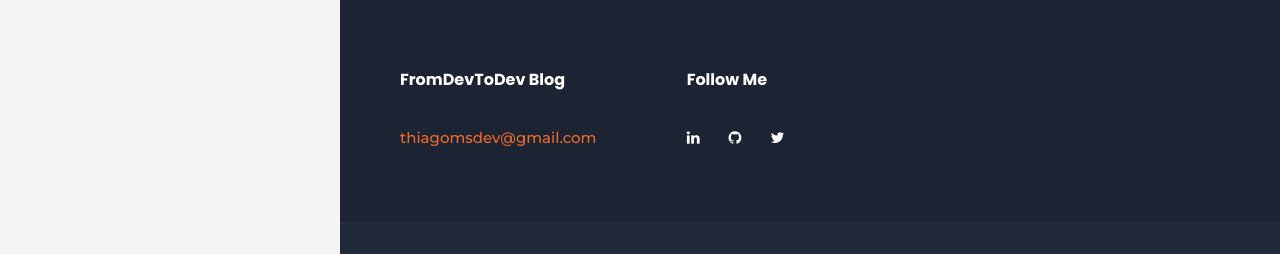
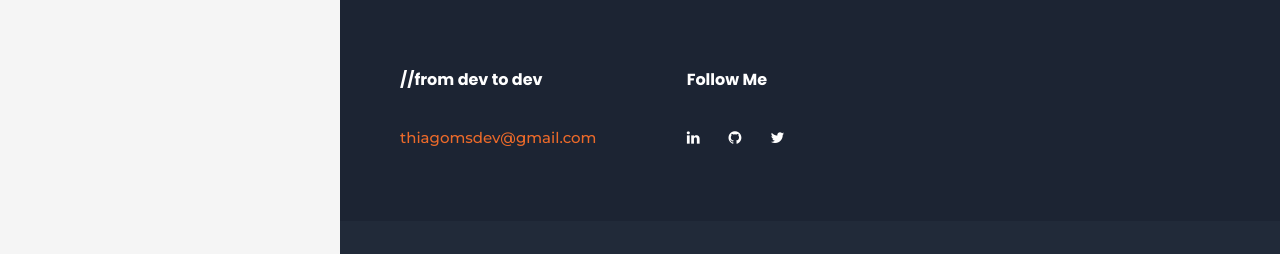
Before and after one commit to thiagofis/fromdevtodev, a Jekyll site: the page built from index.md, in a window 1280 px wide. Shown: the top 254 px of the page. Built offline with Jekyll 4.4.1, drawn with Linux system fonts in a browser that asks for light colours.

Commit message:
update the default layout template - logo

```diff
--- a/_layouts/default.html
+++ b/_layouts/default.html
@@ -57,7 +57,7 @@
         <div class="akea-mobile-header akea-header-background akea-style-slide akea-sticky-mobile-navigation " id="akea-mobile-header">
         <div class="akea-mobile-header-container akea-container clearfix">
             <div class="akea-logo  akea-item-pdlr">
-                <div class="akea-logo-inner">
+                <div class="akea-logo-inner side-logo-mobile-inner">
                     <a class="side-logo-mobile" href="/">
                         <img alt="//from dev to dev logo" src="{{ '/assets/img/logo_script.png' | relative_url }}" title="logo-hp3" />
                         <span>//from dev to dev</span>
@@ -118,7 +118,7 @@
                             <div class="akea-footer-container akea-container clearfix">
                                 <div class="akea-footer-column akea-item-pdlr akea-column-20">
                                     <div id="text-2" class="widget widget_text akea-widget">
-                                        <h3 class="akea-widget-title"><span class="akea-widget-head-text">FromDevToDev Blog</span><span class="akea-widget-head-divider"></span></h3><span class="clear"></span>
+                                        <h3 class="akea-widget-title"><span class="akea-widget-head-text">//from dev to dev</span><span class="akea-widget-head-divider"></span></h3><span class="clear"></span>
                                         <div class="textwidget">
                                                 <p style="color: #ec6a2a;">
                                                     <span class="__cf_email__" data-cfemail="1172707d7d51707a7470737d7e763f727e">thiagomsdev@gmail.com</span>
--- a/assets/css/main.css
+++ b/assets/css/main.css
@@ -10,3 +10,11 @@
 .akea-logo .side-logo-mobile span {
     display: inline-block;
 }
+
+.akea-mobile-header .akea-mobile-header-container .akea-logo div.akea-logo-inner.side-logo-mobile-inner {
+    line-height: inherit;
+}
+
+div.akea-mobile-header.akea-header-background.akea-style-slide.akea-sticky-mobile-navigation {
+    padding-bottom: 8px;
+}
```
